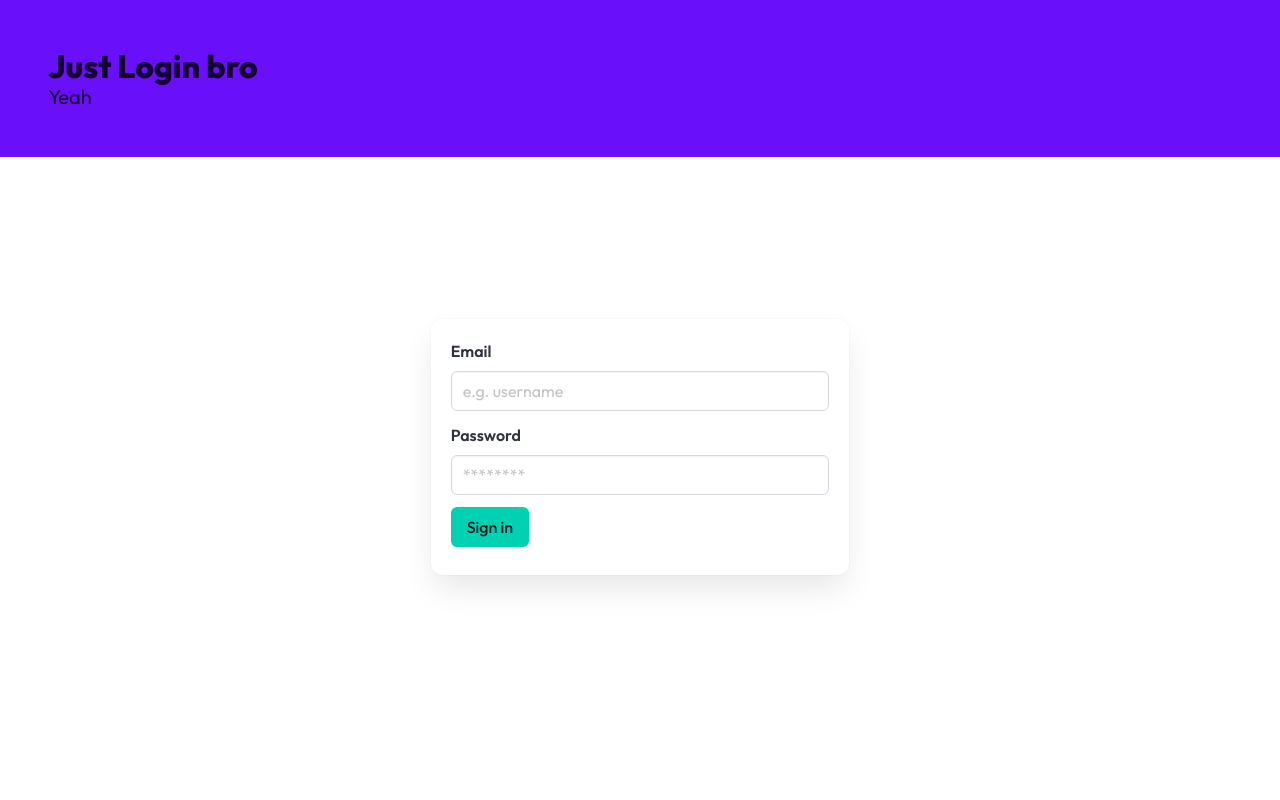
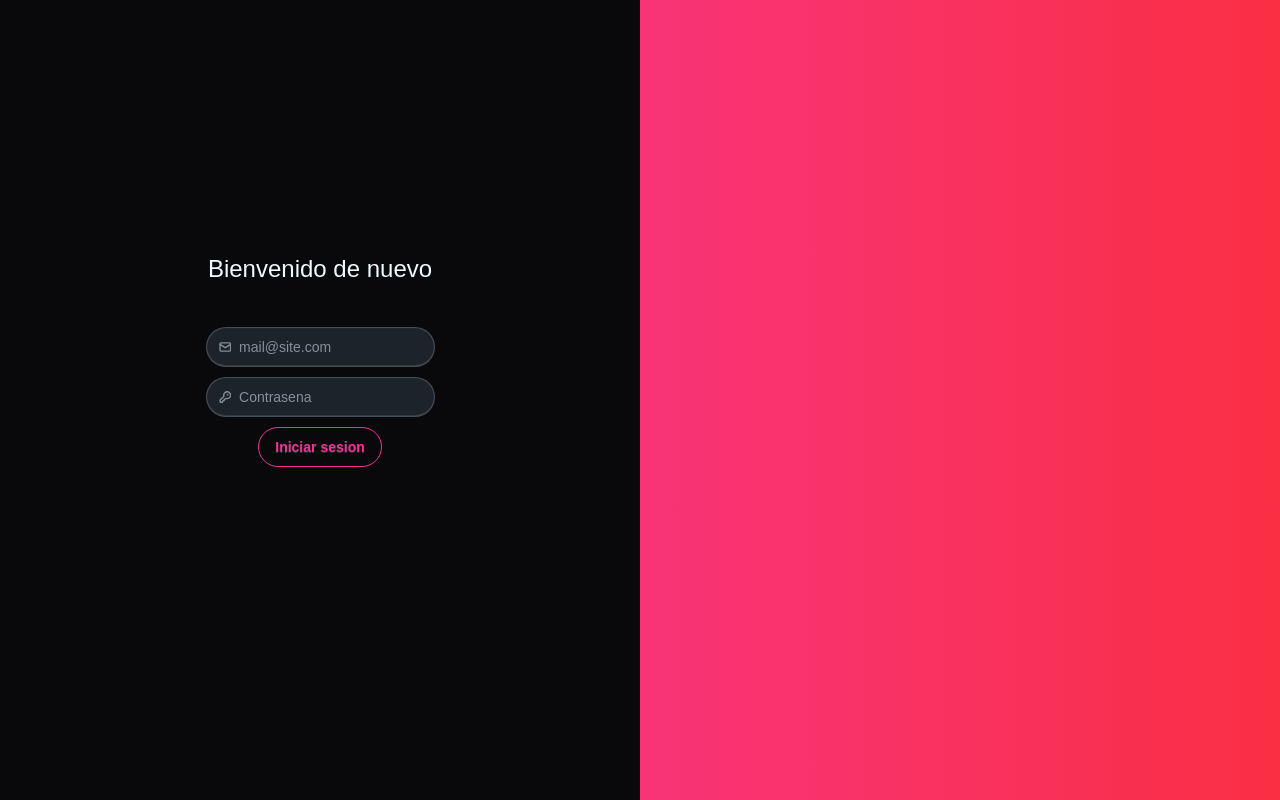
Before and after one commit to JefersonDeLaCruz/Mop_Project, a Flask app: page /login in a window 1280 px wide. Run offline with Flask 3, Linux system fonts and the light colour scheme; style sheets or scripts are compiled from the project's sources; some libraries are stand-ins or nearby versions.

Commit message:
login listo

```diff
--- a/app/routes.py
+++ b/app/routes.py
@@ -24,6 +24,8 @@ def login():
     return render_template("login.html")
 
 
+
+#ruta para el cambio de idioma
 @main.route("/idioma/<lang_code>")
 def idioma(lang_code):
     if lang_code not in ["en", "es"]:
--- a/app/static/js/base.js
+++ b/app/static/js/base.js
@@ -1,58 +1,58 @@
-const toggleBtn = document.getElementById("toggle-theme");
-const htmlEl = document.documentElement;
-const iconEl = document.getElementById("theme-icon");
-const themeAttr = "data-theme";
+// const toggleBtn = document.getElementById("toggle-theme");
+// const htmlEl = document.documentElement;
+// const iconEl = document.getElementById("theme-icon");
+// const themeAttr = "data-theme";
 
-function applyTheme() {
-  const savedTheme = localStorage.getItem("theme") || "light";
+// function applyTheme() {
+//   const savedTheme = localStorage.getItem("theme") || "light";
 
-  htmlEl.setAttribute(themeAttr, savedTheme);
+//   htmlEl.setAttribute(themeAttr, savedTheme);
 
-  if (iconEl) {
-    if (savedTheme === "dark") {
-      iconEl.classList.add("fa-sun");
-      iconEl.classList.remove("fa-moon");
-    } else {
-      iconEl.classList.remove("fa-sun");
-      iconEl.classList.add("fa-moon");
-    }
-  }
-}
+//   if (iconEl) {
+//     if (savedTheme === "dark") {
+//       iconEl.classList.add("fa-sun");
+//       iconEl.classList.remove("fa-moon");
+//     } else {
+//       iconEl.classList.remove("fa-sun");
+//       iconEl.classList.add("fa-moon");
+//     }
+//   }
+// }
 
-document.addEventListener("DOMContentLoaded", () => {
-  applyTheme();
+// document.addEventListener("DOMContentLoaded", () => {
+//   applyTheme();
 
-  const $navbarBurgers = Array.prototype.slice.call(
-    document.querySelectorAll(".navbar-burger"), 0
-  );
+//   const $navbarBurgers = Array.prototype.slice.call(
+//     document.querySelectorAll(".navbar-burger"), 0
+//   );
 
-  $navbarBurgers.forEach((el) => {
-    el.addEventListener("click", () => {
-      const target = el.dataset.target;
-      const $target = document.getElementById(target);
-      el.classList.toggle("is-active");
-      $target.classList.toggle("is-active");
-    });
-  });
-});
+//   $navbarBurgers.forEach((el) => {
+//     el.addEventListener("click", () => {
+//       const target = el.dataset.target;
+//       const $target = document.getElementById(target);
+//       el.classList.toggle("is-active");
+//       $target.classList.toggle("is-active");
+//     });
+//   });
+// });
 
-// Aplica el tema incluso cuando el usuario usa los botones "atrás" o "adelante"
-window.addEventListener("pageshow", (event) => {
-  if (
-    event.persisted ||
-    performance.getEntriesByType("navigation")[0].type === "back_forward"
-  ) {
-    applyTheme();
-  }
-});
+// // Aplica el tema incluso cuando el usuario usa los botones "atrás" o "adelante"
+// window.addEventListener("pageshow", (event) => {
+//   if (
+//     event.persisted ||
+//     performance.getEntriesByType("navigation")[0].type === "back_forward"
+//   ) {
+//     applyTheme();
+//   }
+// });
 
-// Manejar toggle del tema
-if (toggleBtn) {
-  toggleBtn.addEventListener("click", () => {
-    const currentTheme = htmlEl.getAttribute(themeAttr);
-    const newTheme = currentTheme === "dark" ? "light" : "dark";
+// // Manejar toggle del tema
+// if (toggleBtn) {
+//   toggleBtn.addEventListener("click", () => {
+//     const currentTheme = htmlEl.getAttribute(themeAttr);
+//     const newTheme = currentTheme === "dark" ? "light" : "dark";
 
-    localStorage.setItem("theme", newTheme);
-    applyTheme();
-  });
-}
+//     localStorage.setItem("theme", newTheme);
+//     applyTheme();
+//   });
+// }
--- a/app/static/styles/base.css
+++ b/app/static/styles/base.css
@@ -1,38 +1,42 @@
 
-
-@import "https://cdn.jsdelivr.net/npm/bulma@1.0.4/css/bulma.min.css";
+@import "tailwindcss";
+/* @import "https://cdn.jsdelivr.net/npm/bulma@1.0.4/css/bulma.min.css"; */
+@plugin "daisyui";
 
 
 /* fuente base del proyecto */
 @import url('https://fonts.googleapis.com/css2?family=Outfit:wght@100..900&display=swap');
 
+*{
 
-:root{
-    --bulma-family-primary: "Outfit", sans-serif;
-
-    --bulma-info-h: 263deg;
-    --bulma-info-s: 96%;
-    --bulma-info-l: 52%;
+    font-family: "Outfit", sans-serif;
+    box-sizing: border-box;
 }
 
-body{
-    min-height: 100dvh;
+
+
+
+.login-container{
+
+    background-color: var();
 }
 
-.rows-3{
-    grid-template-rows: 150px 1fr 50px;
-}
 
-.form-login{
+@keyframes gradient-x {
+    0%{
+        background-position: 0% 50%;
+    }
 
-    grid-row-start: 2;
-    /* grid-column-start: 2/; */
+    50%{
+        background-position: 100% 50%;
+    }
 
-}
-
-@media screen and (min-width: 1024px) {
-    /* Tus estilos aquí */
-    .form-login{
-        grid-column-start: 2;
+    100%{
+        background-position: 0% 50%;
     }
 }
+.animated-gradient{
+
+    animation: gradient-x 5s ease infinite;
+    background-size: 200% 200%;
+}
--- a/app/templates/base.html
+++ b/app/templates/base.html
@@ -1,11 +1,12 @@
 <!DOCTYPE html>
 
-<html lang="en" data-theme>
+<html lang="en">
 <head>
     <meta charset="UTF-8">
     <meta name="viewport" content="width=device-width, initial-scale=1.0">
     <title>{% block title %} Veamos {% endblock %}</title>
     <link rel="stylesheet" href="{{ url_for('static', filename='styles/base.css')}}">
+    <link rel="stylesheet" href="{{ url_for('static', filename='styles/tailwind.css')}}">
     <script src="https://kit.fontawesome.com/1de6e85594.js" crossorigin="anonymous"></script>
 </head>
 
@@ -94,6 +95,7 @@
     <main class="is-size-3">{% block main %}avla{% endblock %}</main>
     <footer></footer>
     <script src="{{ url_for('static', filename='js/base.js')}}"></script>
+    <script src="https://cdn.jsdelivr.net/npm/theme-change@2.0.2/index.js"></script>
 </body>
 
 </html>
--- a/app/templates/login.html
+++ b/app/templates/login.html
@@ -4,12 +4,7 @@
 
 
 {% block nav %}
-<section class="hero is-info">
-    <div class="hero-body">
-        <p class="title">Just Login bro</p>
-        <p class="subtitle">Yeah</p>
-    </div>
-</section>
+
 
 {% endblock %}
 
@@ -18,29 +13,91 @@
 
 
 {% block main %}
-    <div class="fixed-grid has-1-cols has-3-cols-desktop">
-        <div class="grid rows-3">
 
-            <div class="form-login">
-                <form class="box" method="post">
-                    <div class="field">
-                        <label class="label">Email</label>
-                        <div class="control">
-                            <input class="input" type="text" name="username" placeholder="e.g. username" />
-                        </div>
-                    </div>
 
-                    <div class="field">
-                        <label class="label">Password</label>
-                        <div class="control">
-                            <input class="input" type="password" name="password" placeholder="********" />
-                        </div>
-                    </div>
 
-                    <button class="button is-primary" type="submit">Sign in</button>
-                </form>
-            </div>
+<div
+  class="login-container h-screen
+  animated-gradient bg-gradient-to-r from-purple-400 via-pink-500 to-red-500
+  ">
 
+  <div class="grid grid-cols-1 md:grid-cols-2">
+
+    <div data-theme="dark" class="login-container h-dvh bg-neutral">
+
+
+
+      <div class="fields-container flex flex-col gap-2.5 place-self-center items-center h-[90%] justify-center">
+        <h1 class="text-center text-2xl mb-8">{{_("Bienvenido de nuevo")}}</h1>
+        <!-- campo para el email -->
+        <label class="input validator rounded-full">
+          <svg class="h-[1em] opacity-50" xmlns="http://www.w3.org/2000/svg" viewBox="0 0 24 24">
+            <g
+              stroke-linejoin="round"
+              stroke-linecap="round"
+              stroke-width="2.5"
+              fill="none"
+              stroke="currentColor"
+            >
+              <rect width="20" height="16" x="2" y="4" rx="2"></rect>
+              <path d="m22 7-8.97 5.7a1.94 1.94 0 0 1-2.06 0L2 7"></path>
+            </g>
+          </svg>
+          <input type="email" placeholder="mail@site.com" required />
+        </label>
+        <div class="validator-hint hidden">Enter valid email address</div>
+
+
+        <!-- campo para la contra -->
+
+        <label class="input validator rounded-full">
+          <svg class="h-[1em] opacity-50" xmlns="http://www.w3.org/2000/svg" viewBox="0 0 24 24">
+            <g
+              stroke-linejoin="round"
+              stroke-linecap="round"
+              stroke-width="2.5"
+              fill="none"
+              stroke="currentColor"
+            >
+              <path
+                d="M2.586 17.414A2 2 0 0 0 2 18.828V21a1 1 0 0 0 1 1h3a1 1 0 0 0 1-1v-1a1 1 0 0 1 1-1h1a1 1 0 0 0 1-1v-1a1 1 0 0 1 1-1h.172a2 2 0 0 0 1.414-.586l.814-.814a6.5 6.5 0 1 0-4-4z"
+              ></path>
+              <circle cx="16.5" cy="7.5" r=".5" fill="currentColor"></circle>
+            </g>
+          </svg>
+          <input
+            type="password"
+            required
+            placeholder={{_("Contrasena")}}
+            minlength="8"
+            pattern="(?=.*\d)(?=.*[a-z])(?=.*[A-Z]).{8,}"
+            title="Must be more than 8 characters, including number, lowercase letter, uppercase letter"
+          />
+        </label>
+        <p class="validator-hint hidden">
+          Must be more than 8 characters, including
+          <br />At least one number <br />At least one lowercase letter <br />At least one uppercase letter
+        </p>
+
+        <!-- boton para acceder -->
+        <div class="">
+          <button class="btn btn-outline btn-secondary rounded-full">{{_("Iniciar sesion")}}</button>
         </div>
+      </div>
+
+
     </div>
+
+    <div>
+
+    </div>
+
+
+    <div>
+
+    </div>
+  </div>
+
+</div>
+
 {% endblock %}
```
Also changed, not shown: package.json (added, +28 -0 lines), requirements.txt (added, +10 -0 lines), 1 other file.
